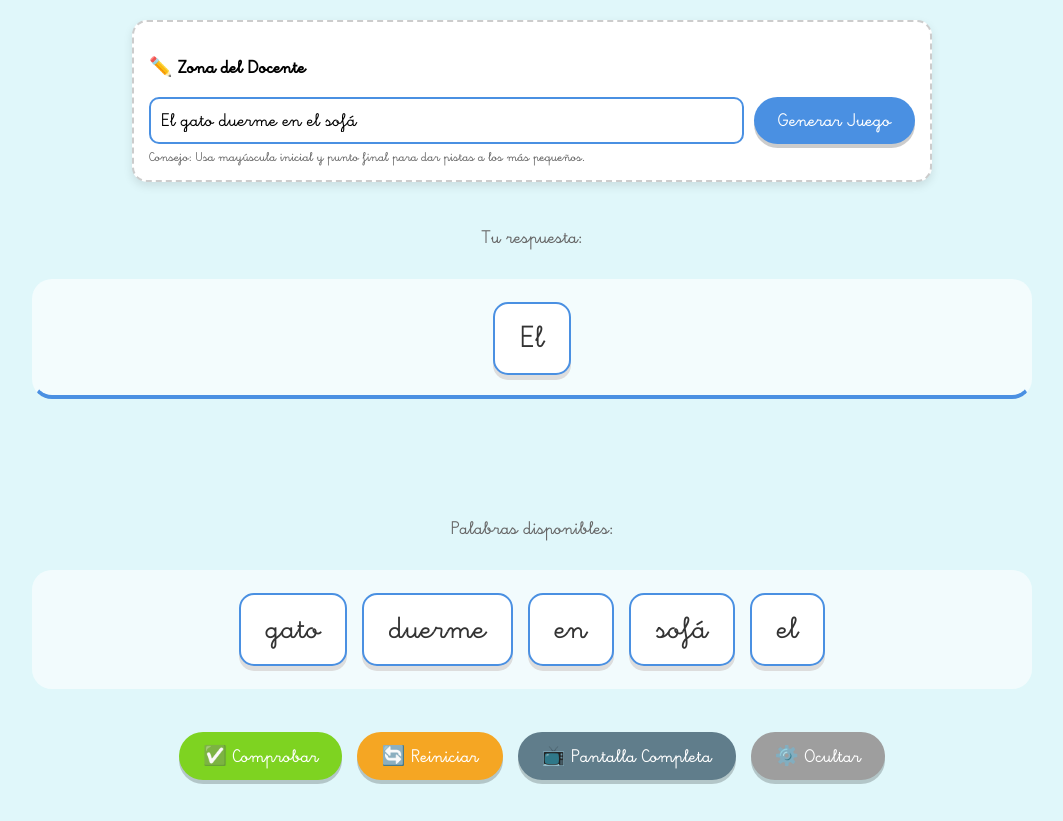
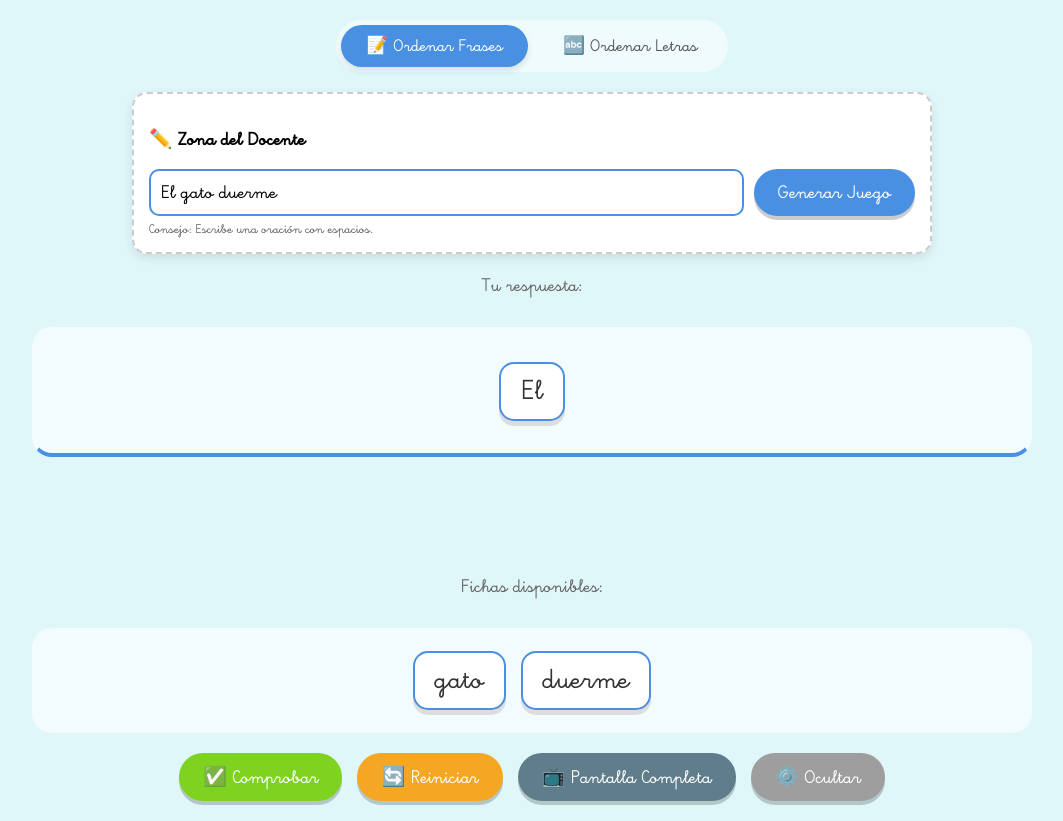
Before and after one commit to franmonda1/ORDENAR-ORACIONES, a plain HTML site: page index.html in a window 1280 px wide. Both pictures are taken after a click on the element "El". Shown: the whole page, without its empty margins (108-1171 px from the left). Before the commit the page ends 800 px from the top, so only its background shows below. Drawn offline with Linux system fonts and the light colour scheme.

Commit message:
Refactor HTML structure and update title

```diff
--- a/index.html
+++ b/index.html
@@ -3,7 +3,7 @@
 <head>
     <meta charset="UTF-8">
     <meta name="viewport" content="width=device-width, initial-scale=1.0, maximum-scale=1.0, user-scalable=no">
-    <title>Ordena la Frase - Edición Escolar</title>
+    <title>Juegos de Ordenar - Edición Escolar</title>
     <style>
         /* --- FUENTE ESCOLAR --- */
         @font-face {
@@ -14,12 +14,12 @@
         }
 
         :root {
-            --primary: #4A90E2;   /* Azul bonito */
-            --secondary: #F5A623; /* Naranja/Amarillo */
-            --success: #7ED321;   /* Verde */
-            --error: #D0021B;     /* Rojo */
-            --bg: #E0F7FA;        /* Cian muy claro */
-            --card-bg: #FFFFFF;
+            --primary: #4A90E2;
+            --secondary: #F5A623;
+            --success: #7ED321;
+            --error: #D0021B;
+            --bg: #E0F7FA;
+            --tab-inactive: #B0BEC5;
         }
 
         * {
@@ -39,7 +39,35 @@
             overflow-x: hidden;
         }
 
-        /* --- ZONA DEL PROFESOR (CONFIGURACIÓN) --- */
+        /* --- NAVEGACIÓN (TABS) --- */
+        .nav-tabs {
+            display: flex;
+            gap: 10px;
+            margin-bottom: 20px;
+            background: rgba(255,255,255,0.5);
+            padding: 5px;
+            border-radius: 50px;
+        }
+
+        .tab-btn {
+            padding: 10px 25px;
+            border: none;
+            border-radius: 40px;
+            font-family: inherit;
+            font-size: 1.1rem;
+            cursor: pointer;
+            background: transparent;
+            color: #555;
+            transition: all 0.2s;
+        }
+
+        .tab-btn.active {
+            background-color: var(--primary);
+            color: white;
+            box-shadow: 0 4px 6px rgba(0,0,0,0.1);
+        }
+
+        /* --- ZONA DEL PROFESOR --- */
         #teacher-zone {
             width: 100%;
             max-width: 800px;
@@ -49,8 +77,6 @@
             box-shadow: 0 4px 10px rgba(0,0,0,0.1);
             margin-bottom: 20px;
             border: 2px dashed #ccc;
-            transition: opacity 0.3s;
-            /* Visible por defecto */
             display: block;
         }
 
@@ -80,9 +106,8 @@
             gap: 30px;
         }
 
-        /* Contenedor de la frase (Respuesta) */
         .word-container {
-            min-height: 80px;
+            min-height: 100px;
             width: 100%;
             background-color: rgba(255, 255, 255, 0.6);
             border-radius: 20px;
@@ -98,14 +123,12 @@
 
         #target-area {
             border-bottom: 4px solid var(--primary);
-            min-height: 120px;
+            min-height: 130px;
         }
 
-        /* Las fichas de palabras */
-        .word-card {
+        /* Fichas generales */
+        .card {
             background-color: white;
-            padding: 15px 25px;
-            font-size: 2rem;
             border-radius: 15px;
             box-shadow: 0 5px 0 #ddd;
             cursor: pointer;
@@ -113,14 +136,30 @@
             transition: transform 0.1s, box-shadow 0.1s;
             border: 2px solid var(--primary);
             color: #333;
+            display: flex;
+            align-items: center;
+            justify-content: center;
         }
 
-        .word-card:active {
+        .card:active {
             transform: translateY(4px);
             box-shadow: 0 1px 0 #ddd;
         }
 
-        /* Estados de respuesta */
+        /* Estilo específico para palabras completas */
+        .mode-sentence .card {
+            padding: 10px 20px;
+            font-size: 1.8rem;
+        }
+
+        /* Estilo específico para letras individuales */
+        .mode-letters .card {
+            width: 60px;
+            height: 60px;
+            font-size: 2.5rem; /* Letra más grande */
+            padding: 0;
+        }
+
         .correct-border {
             border-color: var(--success) !important;
             background-color: #F0FFF4;
@@ -131,7 +170,6 @@
             animation: shake 0.5s;
         }
 
-        /* --- BOTONERA --- */
         #controls {
             display: flex;
             gap: 15px;
@@ -154,18 +192,13 @@
             align-items: center;
             gap: 8px;
         }
-
-        .btn:active {
-            transform: translateY(4px);
-            box-shadow: none;
-        }
+        .btn:active { transform: translateY(4px); box-shadow: none; }
 
         .btn-check { background-color: var(--success); }
         .btn-reset { background-color: var(--secondary); }
         .btn-new { background-color: var(--primary); }
         .btn-full { background-color: #607D8B; }
 
-        /* Mensaje de Feedback */
         #feedback {
             font-size: 2rem;
             height: 3rem;
@@ -175,52 +208,45 @@
             text-shadow: 1px 1px 0px white;
         }
 
-        /* Animación de error */
         @keyframes shake {
             0% { transform: translate(1px, 1px) rotate(0deg); }
-            10% { transform: translate(-1px, -2px) rotate(-1deg); }
-            20% { transform: translate(-3px, 0px) rotate(1deg); }
-            30% { transform: translate(3px, 2px) rotate(0deg); }
-            40% { transform: translate(1px, -1px) rotate(1deg); }
-            50% { transform: translate(-1px, 2px) rotate(-1deg); }
-            60% { transform: translate(-3px, 1px) rotate(0deg); }
-            70% { transform: translate(3px, 1px) rotate(-1deg); }
-            80% { transform: translate(-1px, -1px) rotate(1deg); }
-            90% { transform: translate(1px, 2px) rotate(0deg); }
-            100% { transform: translate(1px, -2px) rotate(-1deg); }
+            10%, 90% { transform: translate(-1px, -2px) rotate(-1deg); }
+            20%, 80% { transform: translate(-3px, 0px) rotate(1deg); }
+            30%, 50%, 70% { transform: translate(3px, 2px) rotate(0deg); }
+            40%, 60% { transform: translate(1px, -1px) rotate(1deg); }
         }
 
-        /* --- MEDIA QUERIES PARA RESPONSIVE --- */
         @media (max-width: 600px) {
-            .word-card { font-size: 1.5rem; padding: 10px 15px; }
+            .mode-sentence .card { font-size: 1.4rem; padding: 8px 12px; }
+            .mode-letters .card { width: 50px; height: 50px; font-size: 2rem; }
             .btn { font-size: 1rem; padding: 10px 15px; }
-            /* En móvil ocultamos la zona docente por defecto si quieres,
-               pero la lógica de JS la manejará */
         }
-
     </style>
 </head>
-<body>
+<body class="mode-sentence">
+
+    <div class="nav-tabs">
+        <button class="tab-btn active" onclick="switchMode('sentence')" id="btn-mode-sentence">📝 Ordenar Frases</button>
+        <button class="tab-btn" onclick="switchMode('letters')" id="btn-mode-letters">🔤 Ordenar Letras</button>
+    </div>
 
     <div id="teacher-zone">
         <h3>✏️ Zona del Docente</h3>
         <div class="input-group">
-            <input type="text" id="sentenceInput" placeholder="Escribe aquí la oración para ordenar..." value="El gato duerme en el sofá">
+            <input type="text" id="sentenceInput" placeholder="Escribe aquí..." value="El gato duerme">
             <button class="btn btn-new" onclick="initGame()">Generar Juego</button>
         </div>
-        <small style="color: #666; margin-top: 5px; display:block;">Consejo: Usa mayúscula inicial y punto final para dar pistas a los más pequeños.</small>
+        <small id="helper-text" style="color: #666; margin-top: 5px; display:block;">Consejo: Escribe una oración con espacios.</small>
     </div>
 
     <div id="game-area">
-
         <div style="width:100%; text-align:center; font-size: 1.2rem; color: #666;">Tu respuesta:</div>
         <div id="target-area" class="word-container"></div>
 
         <div id="feedback"></div>
 
-        <div style="width:100%; text-align:center; font-size: 1.2rem; color: #666;">Palabras disponibles:</div>
+        <div style="width:100%; text-align:center; font-size: 1.2rem; color: #666;">Fichas disponibles:</div>
         <div id="source-area" class="word-container"></div>
-
     </div>
 
     <div id="controls">
@@ -231,21 +257,49 @@
     </div>
 
     <script>
-        // Variables de estado
-        let currentSentence = [];
+        // ESTADO
+        let currentMode = 'sentence'; // 'sentence' o 'letters'
         let originalString = "";
 
+        // Elementos DOM
         const sourceArea = document.getElementById('source-area');
         const targetArea = document.getElementById('target-area');
         const feedback = document.getElementById('feedback');
         const inputField = document.getElementById('sentenceInput');
         const teacherZone = document.getElementById('teacher-zone');
-        // Referencia al botón de mostrar/ocultar
         const toggleBtn = document.getElementById('toggle-btn');
+        const helperText = document.getElementById('helper-text');
+        const body = document.body;
 
-        // Inicializar al cargar
+        // Inicializar
         window.onload = initGame;
 
+        // --- GESTIÓN DE MODOS ---
+        function switchMode(mode) {
+            currentMode = mode;
+
+            // Actualizar estilos de botones
+            document.getElementById('btn-mode-sentence').classList.toggle('active', mode === 'sentence');
+            document.getElementById('btn-mode-letters').classList.toggle('active', mode === 'letters');
+
+            // Actualizar clase del body para estilos CSS específicos
+            body.className = mode === 'sentence' ? 'mode-sentence' : 'mode-letters';
+
+            // Actualizar textos de ayuda y valores por defecto
+            if (mode === 'sentence') {
+                inputField.value = "La casa es roja";
+                inputField.placeholder = "Escribe una frase...";
+                helperText.textContent = "Consejo: Usa mayúsculas y puntos para dar pistas.";
+            } else {
+                inputField.value = "MARIPOSA";
+                inputField.placeholder = "Escribe una palabra...";
+                helperText.textContent = "Consejo: Escribe la palabra en MAYÚSCULAS para mayor claridad.";
+            }
+
+            initGame();
+        }
+
+        // --- LÓGICA DEL JUEGO ---
         function initGame() {
             originalString = inputField.value.trim();
             if(!originalString) return;
@@ -253,20 +307,32 @@
             sourceArea.innerHTML = '';
             targetArea.innerHTML = '';
             feedback.textContent = '';
-            targetArea.className = 'word-container';
+            targetArea.classList.remove('incorrect-border', 'correct-border');
 
-            currentSentence = originalString.split(/\s+/);
-            let shuffled = [...currentSentence];
+            // DIVIDIR: Depende del modo
+            let items = [];
+            if (currentMode === 'sentence') {
+                items = originalString.split(/\s+/); // Por espacios
+            } else {
+                items = originalString.split(''); // Por letras
+                // Si hay espacios en modo letras, los quitamos para no crear fichas vacías raras,
+                // a menos que quieras que ordenen frases letra a letra (muy difícil).
+                items = items.filter(char => char.trim() !== '');
+            }
+
+            // Desordenar
+            let shuffled = [...items];
             shuffleArray(shuffled);
 
-            shuffled.forEach((word) => {
-                createWordCard(word, sourceArea);
+            // Crear fichas
+            shuffled.forEach((text) => {
+                createCard(text, sourceArea);
             });
         }
 
-        function createWordCard(text, parent) {
+        function createCard(text, parent) {
             const card = document.createElement('div');
-            card.className = 'word-card';
+            card.className = 'card';
             card.textContent = text;
             card.onclick = function() { moveCard(card); };
             parent.appendChild(card);
@@ -281,20 +347,35 @@
             } else {
                 sourceArea.appendChild(card);
             }
+            playTone('click');
         }
 
         function checkAnswer() {
-            const userWords = Array.from(targetArea.children).map(card => card.textContent);
-            const userSentence = userWords.join(' ');
+            const userItems = Array.from(targetArea.children).map(card => card.textContent);
+            let userResult = "";
+            let targetResult = "";
 
-            if (userSentence === originalString) {
+            if (currentMode === 'sentence') {
+                userResult = userItems.join(' ');
+                targetResult = originalString;
+            } else {
+                userResult = userItems.join('');
+                // En modo letras, comparamos sin espacios el original también
+                targetResult = originalString.replace(/\s+/g, '');
+            }
+
+            if (userResult === targetResult) {
+                // CORRECTO
                 targetArea.classList.add('correct-border');
                 feedback.style.color = 'var(--success)';
                 feedback.textContent = '¡Muy bien! 🎉';
+                playTone('win');
             } else {
+                // INCORRECTO
                 targetArea.classList.add('incorrect-border');
                 feedback.style.color = 'var(--error)';
                 feedback.textContent = 'Inténtalo de nuevo...';
+                playTone('lose');
                 setTimeout(() => {
                     targetArea.classList.remove('incorrect-border');
                 }, 500);
@@ -315,15 +396,12 @@
             }
         }
 
-        // LÓGICA MODIFICADA: Ahora cambia el texto del botón
+        // --- UI ---
         function toggleTeacherZone() {
-            // Comprobamos si está oculto (none) o no
             if(teacherZone.style.display === 'none') {
-                // Si estaba oculto, lo mostramos
                 teacherZone.style.display = 'block';
                 toggleBtn.innerHTML = '⚙️ Ocultar';
             } else {
-                // Si estaba visible, lo ocultamos
                 teacherZone.style.display = 'none';
                 toggleBtn.innerHTML = '⚙️ Mostrar';
             }
@@ -331,13 +409,53 @@
 
         function toggleFullScreen() {
             if (!document.fullscreenElement) {
-                document.documentElement.requestFullscreen().catch((e) => {
-                    console.log(e);
-                });
+                document.documentElement.requestFullscreen().catch(console.log);
             } else {
-                if (document.exitFullscreen) {
-                    document.exitFullscreen();
-                }
+                if (document.exitFullscreen) document.exitFullscreen();
+            }
+        }
+
+        // --- SISTEMA DE SONIDO (Web Audio API) ---
+        // Genera sonidos simples sin necesidad de archivos mp3 externos
+        const audioCtx = new (window.AudioContext || window.webkitAudioContext)();
+
+        function playTone(type) {
+            if (audioCtx.state === 'suspended') audioCtx.resume();
+
+            const osc = audioCtx.createOscillator();
+            const gainNode = audioCtx.createGain();
+
+            osc.connect(gainNode);
+            gainNode.connect(audioCtx.destination);
+
+            if (type === 'win') {
+                // Sonido de victoria (secuencia rápida aguda)
+                osc.type = 'sine';
+                osc.frequency.setValueAtTime(500, audioCtx.currentTime);
+                osc.frequency.exponentialRampToValueAtTime(1000, audioCtx.currentTime + 0.1);
+                gainNode.gain.setValueAtTime(0.3, audioCtx.currentTime);
+                gainNode.gain.exponentialRampToValueAtTime(0.01, audioCtx.currentTime + 0.5);
+                osc.start();
+                osc.stop(audioCtx.currentTime + 0.5);
+
+            } else if (type === 'lose') {
+                // Sonido de error (grave y vibrante)
+                osc.type = 'sawtooth';
+                osc.frequency.setValueAtTime(150, audioCtx.currentTime);
+                osc.frequency.linearRampToValueAtTime(100, audioCtx.currentTime + 0.3);
+                gainNode.gain.setValueAtTime(0.3, audioCtx.currentTime);
+                gainNode.gain.exponentialRampToValueAtTime(0.01, audioCtx.currentTime + 0.3);
+                osc.start();
+                osc.stop(audioCtx.currentTime + 0.3);
+
+            } else if (type === 'click') {
+                // Click suave
+                osc.type = 'sine';
+                osc.frequency.setValueAtTime(800, audioCtx.currentTime);
+                gainNode.gain.setValueAtTime(0.1, audioCtx.currentTime);
+                gainNode.gain.exponentialRampToValueAtTime(0.01, audioCtx.currentTime + 0.05);
+                osc.start();
+                osc.stop(audioCtx.currentTime + 0.05);
             }
         }
     </script>
```
